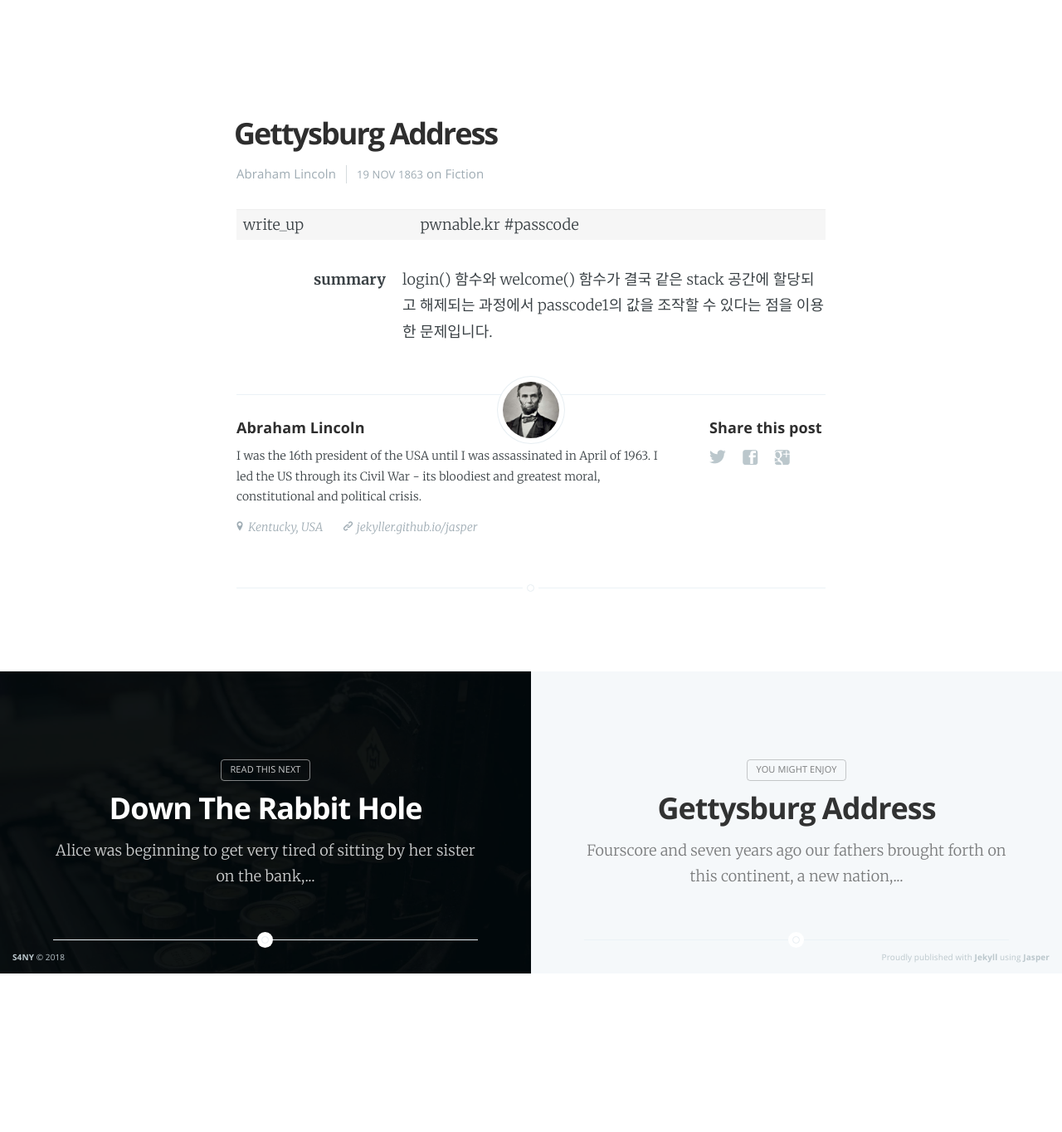
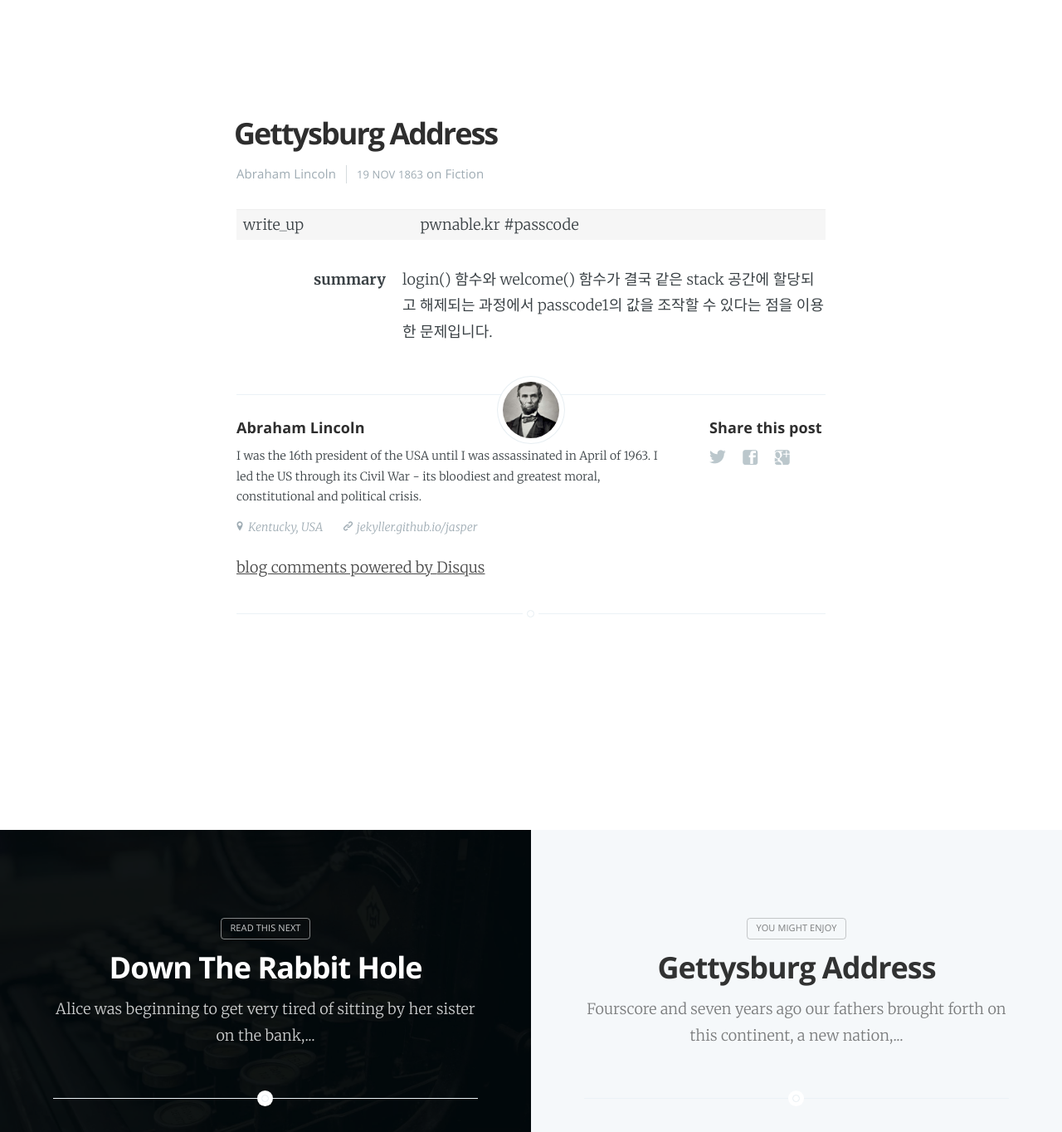
Before and after one commit to S4NY/S4NY.github.io, a Jekyll site: the page built from _posts/2018-07-18-test.md, in a window 1280 px wide. Shown: the whole page at 83% size. Built offline with Jekyll 4.4.1, drawn with Linux system fonts in a browser that asks for light colours; nearby versions of some CDN libraries; comment, search, counter and statistics services are not loaded; before the commit the page ends 1173 px from its top, so only the background shows below that; part of the change alters nothing that is shown.

```diff
--- a/_config.yml
+++ b/_config.yml
@@ -48,8 +48,8 @@ lsi: false
 username: S4NY
 repo: S4NY.github.io/
 branch: source
-relative_source: ../jasper/
-destination: ../jasper-pages/
+relative_source: ../
+destination: _site/
 production_url:  https://S4NY.github.io/
 source_url:  https://github.com/S4NY/S4NY.github.io//
 
--- a/_posts/2018-07-18-test.md
+++ b/_posts/2018-07-18-test.md
@@ -1,5 +1,6 @@
 ---
 layout: post
+disqus: true
 cover: false
 navigation: false
 title: Gettysburg Address
```
Also changed, not shown: README.md.
